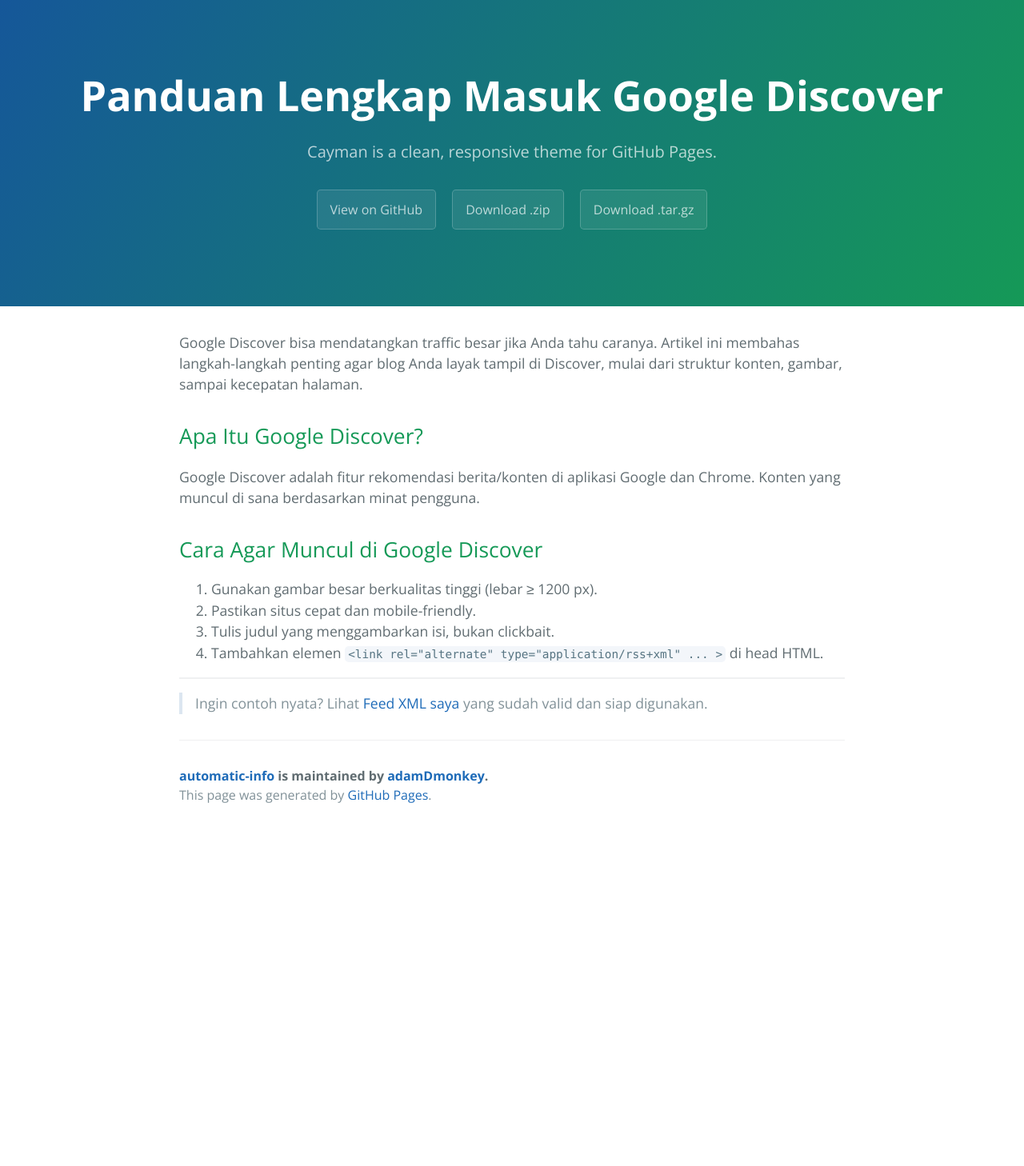
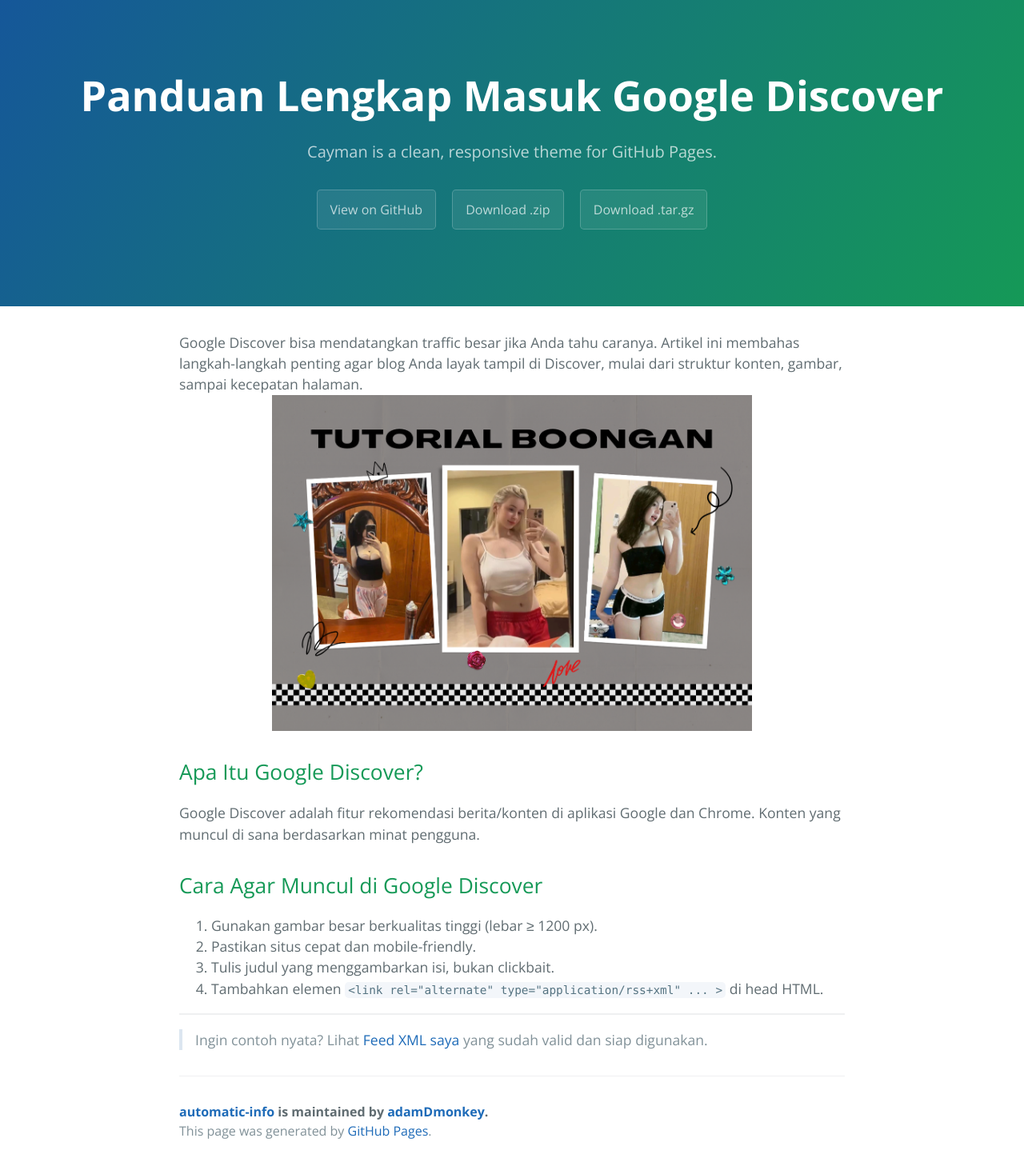
Before and after one commit to adamDmonkey/automatic-info, a Jekyll site: the page built from _posts/2025-05-07-panduan-google-discover.md, in a window 1280 px wide. Shown: the whole page at 80% size. Built offline with Jekyll 4.4.1, drawn with Linux system fonts in a browser that asks for light colours; before the commit the page ends 1038 px from its top, so only the background shows below that.

Commit message:
Update 2025-05-07-panduan-google-discover.md

```diff
--- a/_posts/2025-05-07-panduan-google-discover.md
+++ b/_posts/2025-05-07-panduan-google-discover.md
@@ -7,7 +7,7 @@
 ---
 
 Google Discover bisa mendatangkan traffic besar jika Anda tahu caranya. Artikel ini membahas langkah-langkah penting agar blog Anda layak tampil di Discover, mulai dari struktur konten, gambar, sampai kecepatan halaman.
-
+<img src="https://adamdmonkey.github.io/automatic-info/assets/images/tutorial-boongan.png" alt="Panduan Google Discover" style="display: block; margin: 0 auto; width: 600px;" />
 ## Apa Itu Google Discover?
 
 Google Discover adalah fitur rekomendasi berita/konten di aplikasi Google dan Chrome. Konten yang muncul di sana berdasarkan minat pengguna.
```
